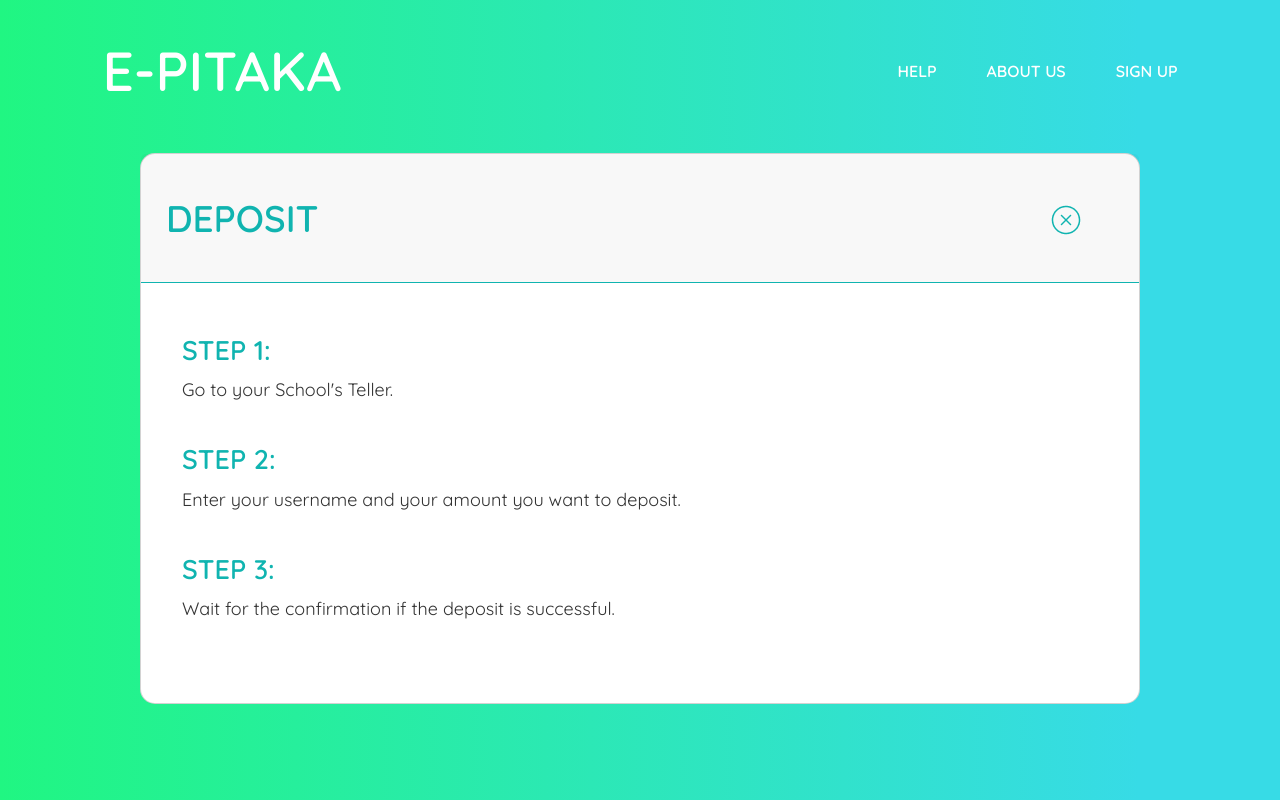
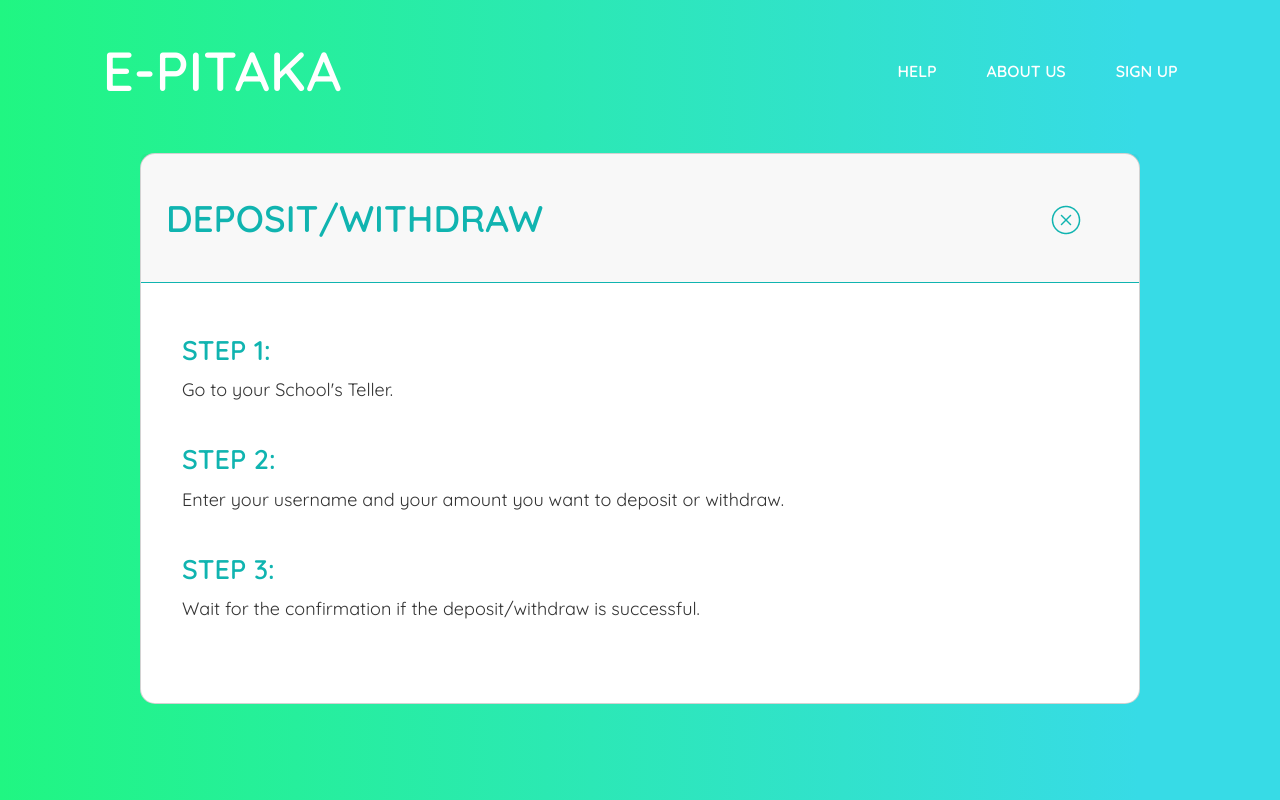
Before and after one commit to NotRelix/e-pitaka, a React (Vite) app in the folder client/: page /e-pitaka/deposit in a window 1280 px wide. Built offline with nearby package versions, Linux system fonts and the light colour scheme; a web font is replaced by a local one.

Commit message:
feat: add withdraw

```diff
--- a/client/src/pages/Deposit.jsx
+++ b/client/src/pages/Deposit.jsx
@@ -12,7 +12,7 @@ function Deposit() {
     <>
       <div className="card page-container">
         <div className="card-header line-color page-header">
-          <h3>DEPOSIT</h3>
+          <h3>DEPOSIT/WITHDRAW</h3>
           <img
             src={closeButton}
             className="close-button"
@@ -23,9 +23,9 @@ function Deposit() {
           <h4>STEP 1:</h4>
           <p>Go to your School's Teller.</p>
           <h4>STEP 2:</h4>
-          <p>Enter your username and your amount you want to deposit.</p>
+          <p>Enter your username and your amount you want to deposit or withdraw.</p>
           <h4>STEP 3:</h4>
-          <p>Wait for the confirmation if the deposit is successful.</p>
+          <p>Wait for the confirmation if the deposit/withdraw is successful.</p>
         </div>
       </div>
     </>
```
